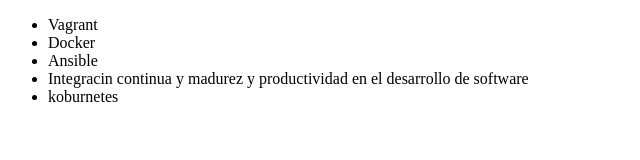
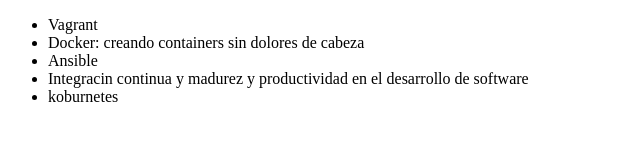
Before and after one commit to Kerson13/alura-git, a plain HTML site: page index.html in a window 1280 px wide. Shown: the whole page, without its empty margins (0-640 px from the left). Drawn offline with Linux system fonts and the light colour scheme.

Commit message:
actualizando nombre del curso docker

```diff
--- a/index.html
+++ b/index.html
@@ -7,7 +7,7 @@
 <body>
      <ul>
          <li> Vagrant </li>
-         <li> Docker </li>
+         <li> Docker: creando containers sin dolores de cabeza  </li>
          <li> Ansible </li>
          <li> Integracin continua y madurez y productividad en el desarrollo de software </li>
          <li> koburnetes</li>
```
